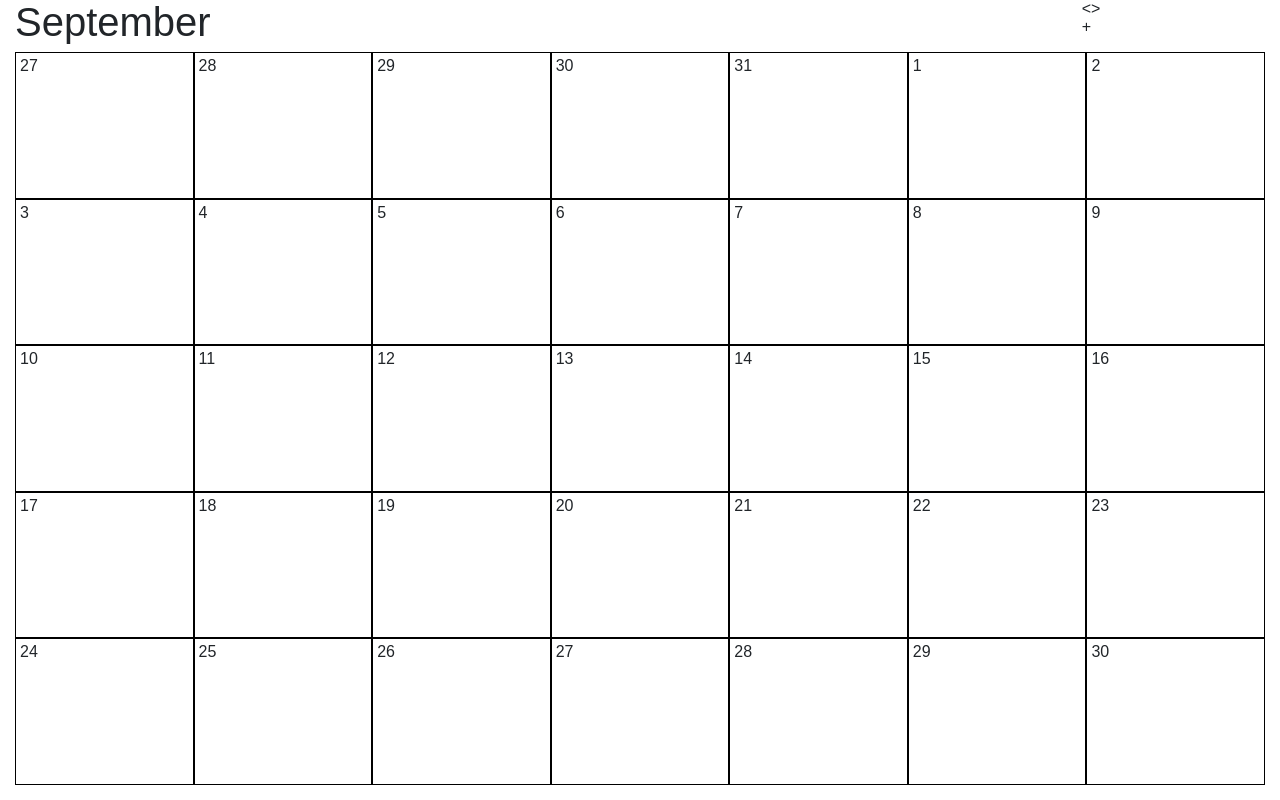
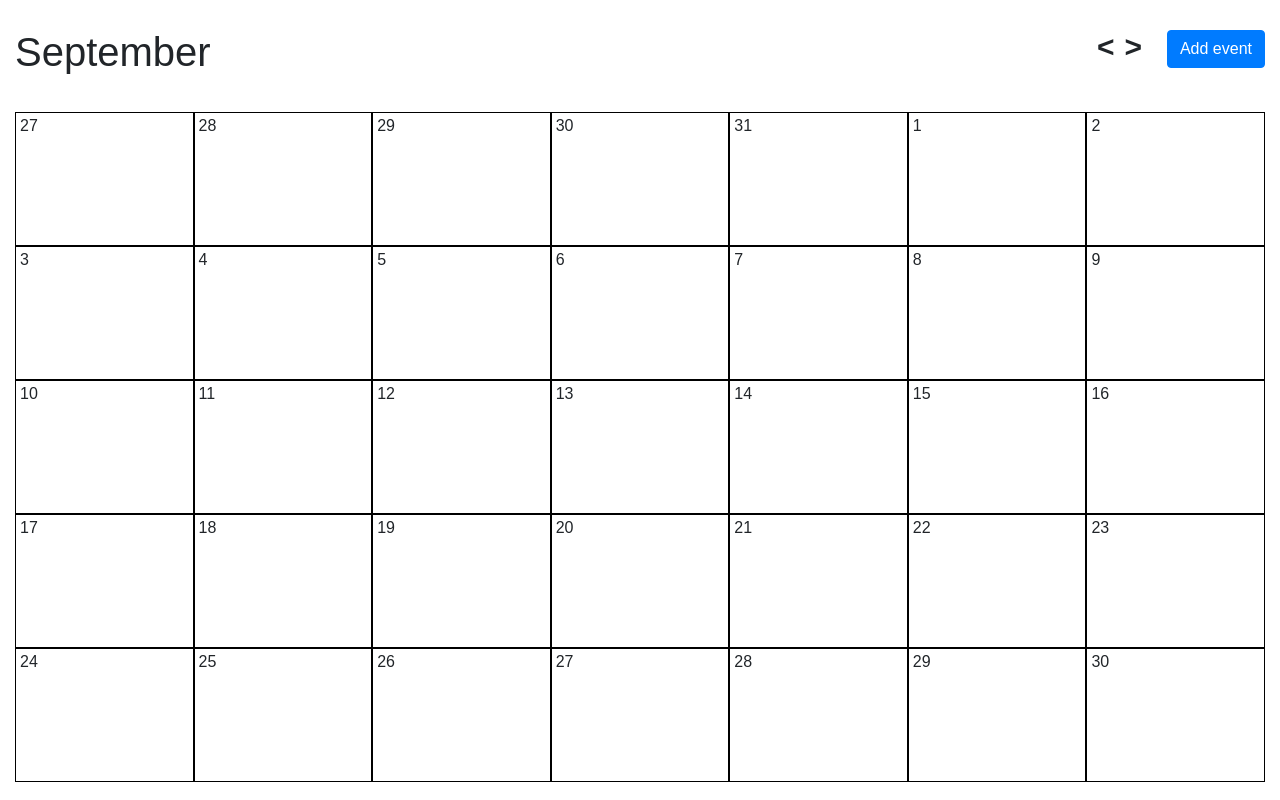
Before and after one commit to ryanleong/react-calendar, a React app: page / in a window 1280 px wide. Built offline with nearby package versions, Linux system fonts and the light colour scheme.

Commit message:
Update CSS styling

```diff
--- a/src/components/Dates.css
+++ b/src/components/Dates.css
@@ -6,7 +6,13 @@
     .date {
         width: calc(100% / 7);
         border: 1px solid #000;
-        height: calc((100vh - 67px) / 5);
+        height: 60px;
+    }
+
+    @media (min-width: 768px) {
+        .date {
+            height: calc((100vh - 130px) / 5);
+        }
     }
 
         .date .dateNum {
--- a/src/containers/Home.css
+++ b/src/containers/Home.css
@@ -1,3 +1,23 @@
+.calendar-header {
+    margin-top: 30px;
+    margin-bottom: 30px;
+}
+
+.calendar-nav {
+    display: flex;
+}
+
+    .calendar-nav_arrow {
+        cursor: pointer;
+        font-size: 30px;
+        font-weight: bold;
+        margin-right: 10px;
+    }
+
+    .calendar-nav_plus {
+        margin-left: 15px;
+    }
+
 .month {
     font-size: 40px;
     margin-bottom: 7px;
--- a/src/containers/Home.js
+++ b/src/containers/Home.js
@@ -81,18 +81,21 @@ class Home extends Component {
         return (
             <React.Fragment>
                 <div className="container-fluid">
-                    <div className="row">
-                        <div className="col-10">
+                    <div className="row calendar-header">
+                        <div className="col-md-6">
                             <h1 className="month">{monthNames[this.state.dates.monthView.getMonth()]}</h1>
                         </div>
 
-                        <div className="col-2">
+                        <div className="col-md-6 calendar-nav justify-content-md-end">
                             <div className="month-change">
-                                <div className="prev" onClick={this.handlePrev}>{'<'}</div>
-                                <div className="next" onClick={this.handleNext}>{'>'}</div>
+                                <div className="prev calendar-nav_arrow" onClick={this.handlePrev}>{'<'}</div>
+                                <div className="next calendar-nav_arrow" onClick={this.handleNext}>{'>'}</div>
                             </div>
 
-                            <div id="addEvent" onClick={this.openAddEventForm}>+</div>
+                            <div>
+                                <div id="addEvent" className="calendar-nav_plus btn btn-primary" onClick={this.openAddEventForm}>Add event</div>
+                            </div>
+
                         </div>
                     </div>
 
```
